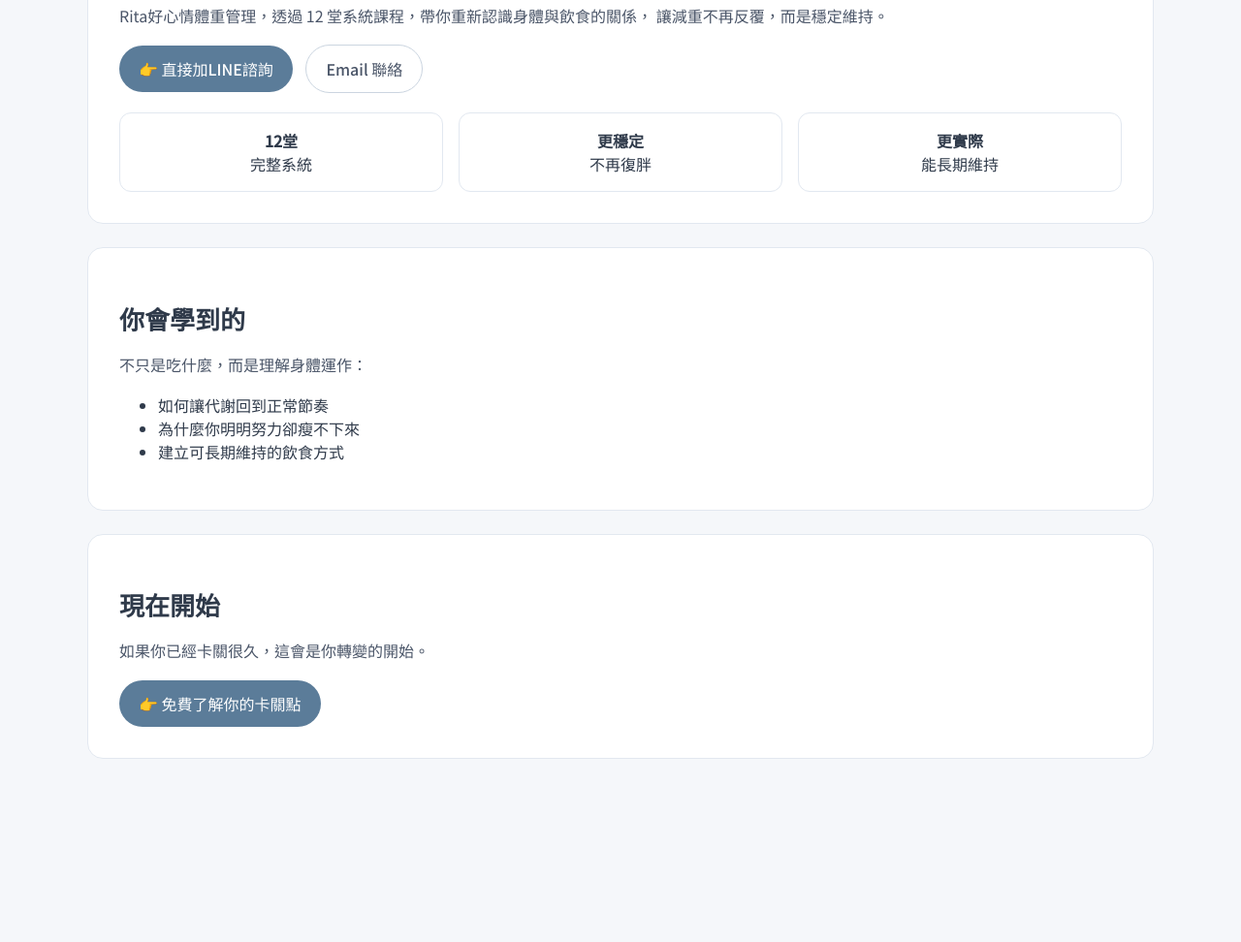
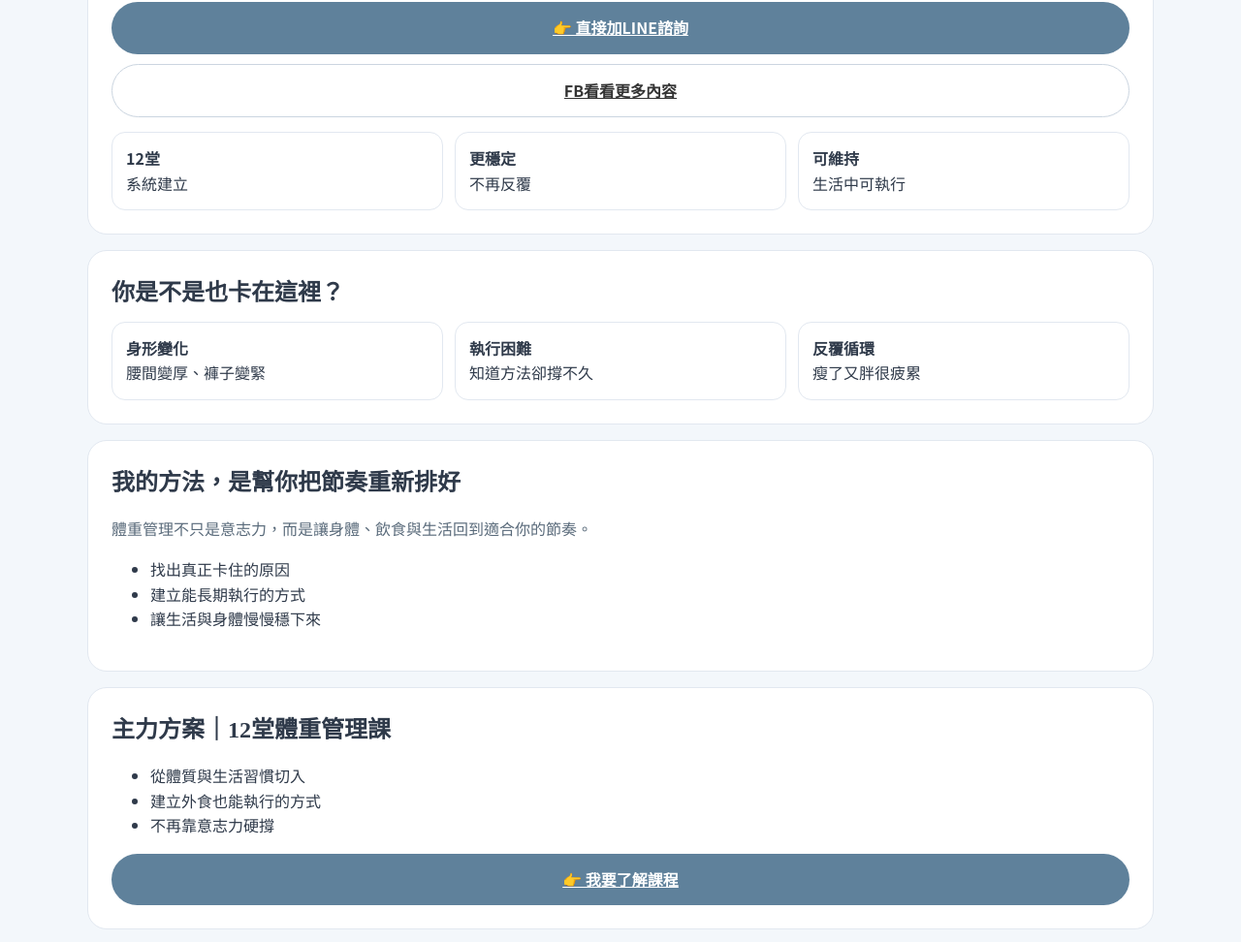
Before and after one commit to franyang000/ritafit, a plain HTML site: page index.html in a window 1280 px wide. Shown: the part 155-1127 px from the top of the page at 97% size. Before the commit the page ends 986 px from the top, so only its background shows below. Drawn offline with Linux system fonts and the light colour scheme.

Commit message:
Update index.html

```diff
--- a/index.html
+++ b/index.html
@@ -5,85 +5,69 @@
 <meta name="viewport" content="width=device-width, initial-scale=1.0"/>
 <title>Rita好心情體重管理</title>
 
-  <!-- 字體 -->
-  <link href="https://fonts.googleapis.com/css2?family=Noto+Serif+TC:wght@400;600;700&family=Noto+Sans+TC:wght@400;500&display=swap" rel="stylesheet">
+<link href="https://fonts.googleapis.com/css2?family=Noto+Serif+TC:wght@400;600;700&family=Noto+Sans+TC:wght@400;500;700&display=swap" rel="stylesheet">
 
 <style>
-    body {
-      margin: 0;
-      font-family: 'Noto Sans TC', sans-serif;
-      background: #f5f7fa;
-      color: #2f3a4a;
+body{
+  margin:0;
+  font-family:'Noto Sans TC',sans-serif;
+  background:#f3f7fb;
+  color:#2f3a4a;
+  line-height:1.6;
+}
+.container{
+  max-width:1100px;
+  margin:auto;
+  padding:20px;
+}
+.card{
+  background:#fff;
+  border-radius:20px;
+  padding:24px;
+  border:1px solid #e2e8f0;
+  margin-bottom:16px;
+}
+h1,h2,h3{
+  font-family:'Noto Serif TC',serif;
+  margin:0 0 10px;
+}
+h1{font-size:34px;}
+h2{font-size:24px;}
+p{color:#5a6b7b;}
+
+.btn{
+  display:block;
+  text-align:center;
+  padding:14px;
+  border-radius:999px;
+  margin-top:10px;
+  font-weight:600;
+}
+.primary{background:#5f819b;color:#fff;}
+.secondary{border:1px solid #cbd5e0;color:#333;}
+
+.grid{
+  display:grid;
+  gap:12px;
+}
+@media(min-width:768px){
+  .grid-3{grid-template-columns:repeat(3,1fr);}
+  .grid-2{grid-template-columns:repeat(2,1fr);}
+}
+.feature{
+  border:1px solid #e2e8f0;
+  border-radius:14px;
+  padding:14px;
 }
 
-    .container {
-      max-width: 1100px;
-      margin: auto;
-      padding: 24px;
+.note{
+  border:1px dashed #cbd5e0;
+  padding:12px;
+  border-radius:12px;
+  margin-top:10px;
+  font-size:14px;
 }
 
-    .card {
-      background: white;
-      border-radius: 16px;
-      padding: 32px;
-      border: 1px solid #e2e8f0;
-      margin-bottom: 24px;
-    }
-
-    h1 {
-      font-family: 'Noto Serif TC', serif;
-      font-size: 40px;
-      margin-bottom: 16px;
-    }
-
-    h2 {
-      font-family: 'Noto Serif TC', serif;
-      font-size: 26px;
-      margin-bottom: 12px;
-    }
-
-    p {
-      line-height: 1.7;
-      color: #4a5568;
-    }
-
-    .btn {
-      display: inline-block;
-      padding: 12px 20px;
-      border-radius: 999px;
-      text-decoration: none;
-      margin-right: 10px;
-      font-weight: 500;
-    }
-
-    .btn-primary {
-      background: #5b7c99;
-      color: white;
-    }
-
-    .btn-secondary {
-      border: 1px solid #cbd5e0;
-      color: #4a5568;
-    }
-
-    .grid {
-      display: grid;
-      grid-template-columns: repeat(3, 1fr);
-      gap: 16px;
-      margin-top: 20px;
-    }
-
-    .feature {
-      border: 1px solid #e2e8f0;
-      border-radius: 12px;
-      padding: 16px;
-      text-align: center;
-    }
-
-    @media (max-width: 768px) {
-      h1 { font-size: 28px; }
-      .grid { grid-template-columns: 1fr; }
-    }
 </style>
 </head>
 
@@ -95,51 +79,99 @@
 <div class="card">
 <h1>瘦下來，也穩下來。</h1>
 <p>
-      Rita好心情體重管理，透過 12 堂系統課程，帶你重新認識身體與飲食的關係，
-      讓減重不再反覆，而是穩定維持。
+Rita好心情體重管理，透過12堂課程，幫你重新建立飲食與生活節奏，
+讓體重回到穩定狀態。
 </p>
 
-    <a href="https://line.me/R/ti/p/你的LINEID" class="btn btn-primary">
-      👉 直接加LINE諮詢
-    </a>
+<a href="https://line.me/R/ti/p/@207iwzob" class="btn primary">👉 直接加LINE諮詢</a>
+<a href="https://www.facebook.com/rita139139" class="btn secondary">FB看看更多內容</a>
 
-    <a href="mailto:你的信箱" class="btn btn-secondary">
-      Email 聯絡
-    </a>
+<div class="grid grid-3" style="margin-top:15px;">
+<div class="feature"><strong>12堂</strong><br>系統建立</div>
+<div class="feature"><strong>更穩定</strong><br>不再反覆</div>
+<div class="feature"><strong>可維持</strong><br>生活中可執行</div>
+</div>
+</div>
 
-    <div class="grid">
+<!-- PROBLEM -->
+<div class="card">
+<h2>你是不是也卡在這裡？</h2>
+<div class="grid grid-3">
 <div class="feature">
-        <strong>12堂</strong><br>完整系統
+<strong>身形變化</strong><br>
+腰間變厚、褲子變緊
 </div>
 <div class="feature">
-        <strong>更穩定</strong><br>不再復胖
+<strong>執行困難</strong><br>
+知道方法卻撐不久
 </div>
 <div class="feature">
-        <strong>更實際</strong><br>能長期維持
+<strong>反覆循環</strong><br>
+瘦了又胖很疲累
 </div>
 </div>
 </div>
 
-  <!-- 課程 -->
+<!-- METHOD -->
 <div class="card">
-    <h2>你會學到的</h2>
-    <p>不只是吃什麼，而是理解身體運作：</p>
+<h2>我的方法，是幫你把節奏重新排好</h2>
+<p>
+體重管理不只是意志力，而是讓身體、飲食與生活回到適合你的節奏。
+</p>
+
 <ul>
-      <li>如何讓代謝回到正常節奏</li>
-      <li>為什麼你明明努力卻瘦不下來</li>
-      <li>建立可長期維持的飲食方式</li>
+<li>找出真正卡住的原因</li>
+<li>建立能長期執行的方式</li>
+<li>讓生活與身體慢慢穩下來</li>
 </ul>
+</div>
+
+<!-- COURSE -->
+<div class="card">
+<h2>主力方案｜12堂體重管理課</h2>
+
+<ul>
+<li>從體質與生活習慣切入</li>
+<li>建立外食也能執行的方式</li>
+<li>不再靠意志力硬撐</li>
+</ul>
+
+<a href="https://line.me/R/ti/p/@207iwzob" class="btn primary">
+👉 我要了解課程
+</a>
+</div>
+
+<!-- ABOUT -->
+<div class="card">
+<h2>關於 Rita 好心情體重管理</h2>
+
+<h3>真正有效的體重管理，是打造全新的生活習慣</h3>
+
+<p>
+很多人卡住，並不是不努力，而是生活方式沒有被重新建立。
+當飲食、作息與身體節奏沒有協調，體重自然難以穩定。
+</p>
+
+<div class="note">
+我專注在協助學員從生活中調整體質與習慣，
+讓體重管理變成一件可以長期維持的事。
+</div>
+
 </div>
 
 <!-- CTA -->
 <div class="card">
 <h2>現在開始</h2>
-    <p>如果你已經卡關很久，這會是你轉變的開始。</p>
+<p>先了解你的卡關點，看看適不適合這堂課</p>
 
-    <a href="https://line.me/R/ti/p/@207iwzob" class="btn btn-primary">
-      👉 免費了解你的卡關點
+<a href="https://line.me/R/ti/p/@207iwzob" class="btn primary">
+👉 免費諮詢
 </a>
 </div>
+
+<footer style="text-align:center;margin-top:20px;color:#888;font-size:13px;">
+© 2026 Rita好心情體重管理
+</footer>
 
 </div>
 
```
Lines whose indentation alone changed are shown as unchanged.
